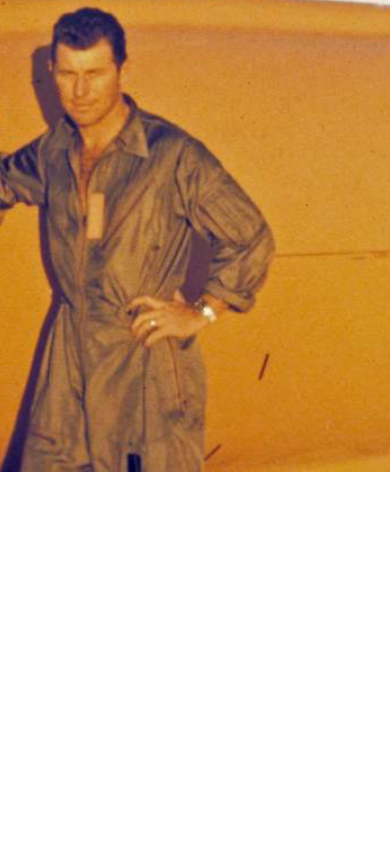
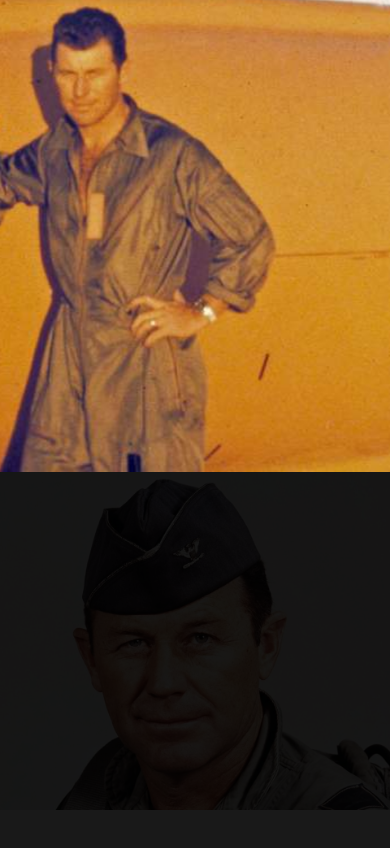
Before and after one commit to Flaskfullofcoffee/tributeProject, a website: page index.html in a window 390 px wide. Shown: the part 372-1220 px from the top of the page. Before the commit the page ends 844 px from the top, so only its background shows below. Drawn offline with Linux system fonts and the light colour scheme.

Commit message:
added the man section & included a media query to handle responsive shrinking

```diff
--- a/index.html
+++ b/index.html
@@ -14,7 +14,12 @@
         </div>
       </section>
       <section class="man">
+        <div class="man_img">
 
+        </div>
+        <div class="man_info">
+
+        </div>
       </section>
       <section class="machine">
 
--- a/scss/styles.scss
+++ b/scss/styles.scss
@@ -6,13 +6,15 @@ body, * {
 
 // MAIN STYLES //
 #main {
-  // display: flex;
-  // flex-flow: column wrap;
+  display: flex;
+  flex-flow: column wrap;
 }
 
 // INTRO STYLES //
 .intro {
   height: 100vh;
+  display: flex;
+  flex-direction: column;
 }
 .intro_img {
   background: url('/images/intro_img.jpg');
@@ -34,7 +36,32 @@ body, * {
 }
 
 // MAN STYLES //
-
+.man {
+  height: 100vh;
+  display: flex;
+  flex-flow: row wrap;
+}
+.man::after {
+  content: "";
+    position: absolute;
+    height: 100%;
+    background-color: #000;
+    opacity: .9;
+    width: 100%;
+}
+.man_img {
+  flex-grow: 2;
+  height: 100%;
+  width: 40%;
+  background: url('/images/yeager.jpg');
+  background-repeat: no-repeat;
+  background-size: cover;
+  background-position: bottom;
+}
+.man_info {
+  height: 100%;
+  width: 60%;
+}
 
 
 // MACHINE STYLES //
@@ -49,7 +76,19 @@ body, * {
 
 
 
-
+// MEDIA QUERIES //
+@media screen and (max-width: 992px) {
+  // MAN STYLES //
+  .man_img, .man_info {
+    width: 100%;
+  }
+  .man_img {
+    height: 40%;
+  }
+  .man_info {
+    height: 60%;
+  }
+}
 
 
 
```
Also changed, not shown: css/styles.css, 1 other file.
